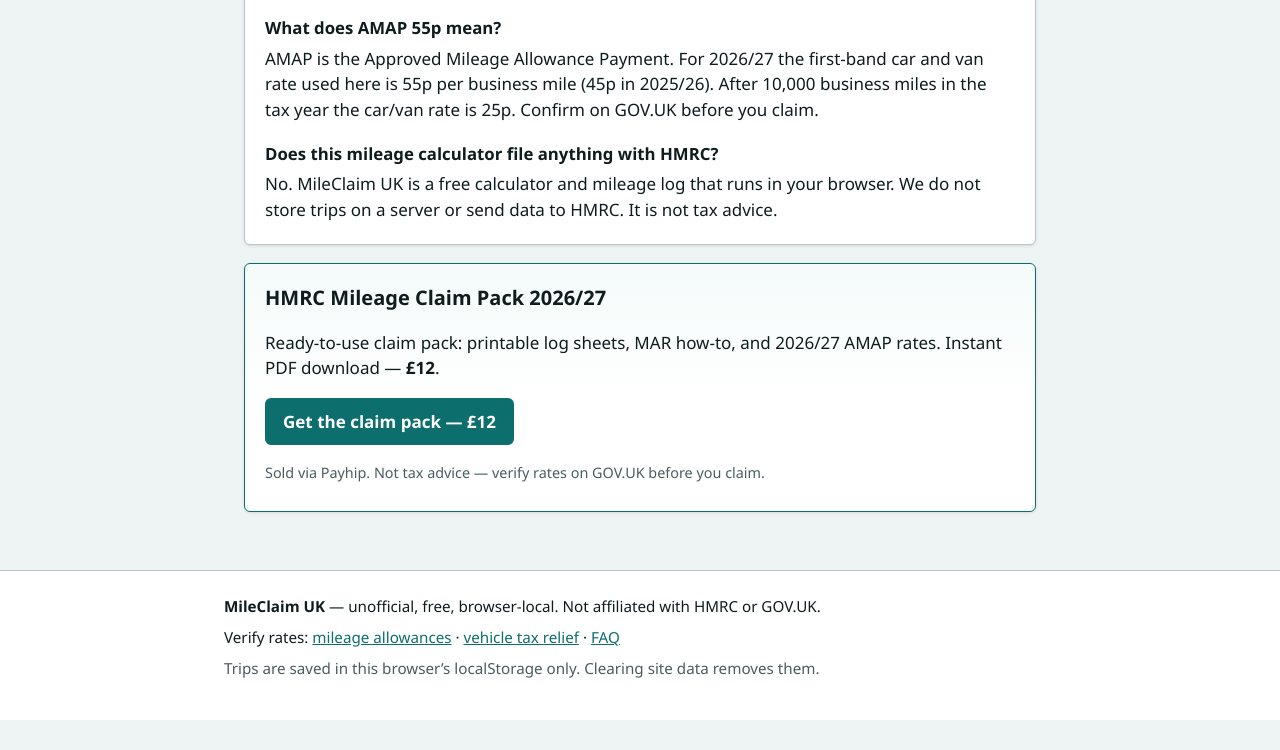
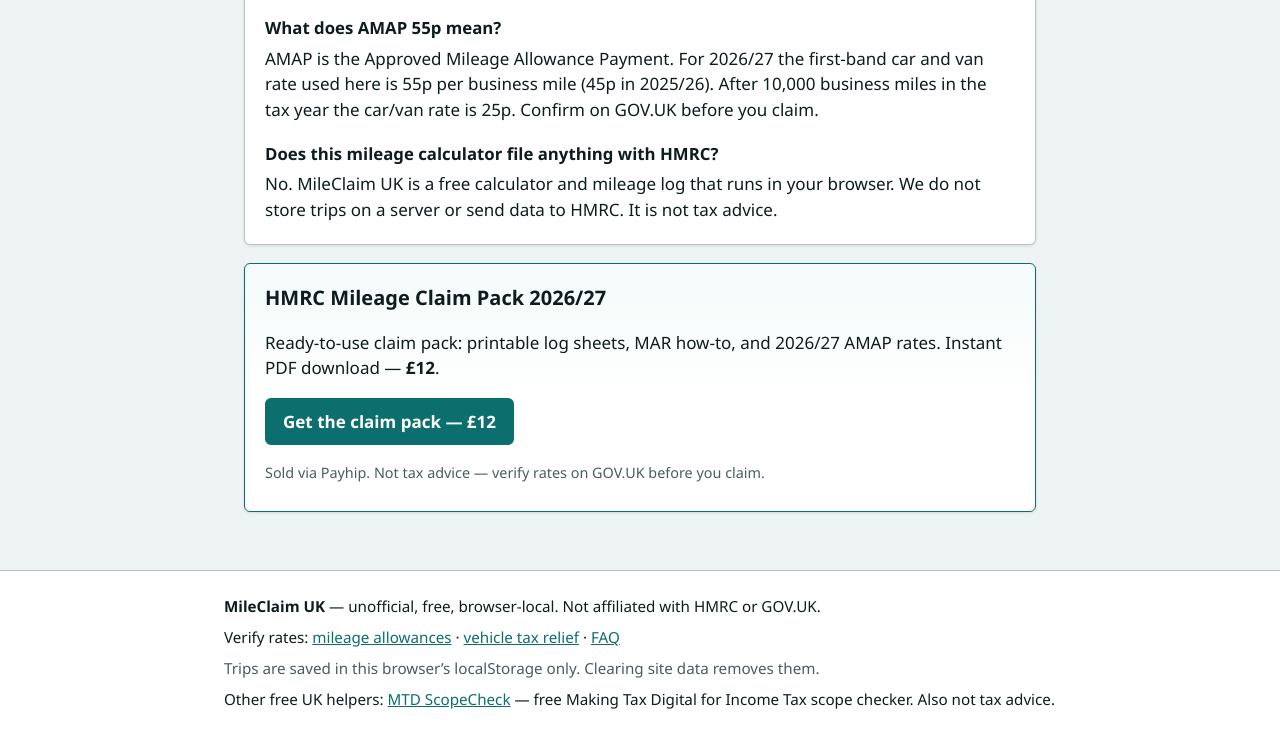
Before and after one commit to besttechguides/mileclaim-uk, a plain HTML site: page index.html in a window 1280 px wide. Shown: the part 2590-3340 px from the top of the page. Before the commit the page ends 3310 px from the top, so only its background shows below. Drawn offline with Linux system fonts and the light colour scheme.

Commit message:
Add footer cross-link to free MTD ScopeCheck helper

```diff
--- a/index.html
+++ b/index.html
@@ -259,6 +259,7 @@
       <p><strong>MileClaim UK</strong> — unofficial, free, browser-local. Not affiliated with HMRC or GOV.UK.</p>
       <p>Verify rates: <a href="https://www.gov.uk/government/publications/rates-and-allowances-travel-mileage-and-fuel-allowances/travel-mileage-and-fuel-rates-and-allowances" rel="noopener noreferrer" target="_blank">mileage allowances</a> · <a href="https://www.gov.uk/tax-relief-for-employees/vehicles-you-use-for-work" rel="noopener noreferrer" target="_blank">vehicle tax relief</a> · <a href="#faq">FAQ</a></p>
       <p class="muted">Trips are saved in this browser’s localStorage only. Clearing site data removes them.</p>
+      <p>Other free UK helpers: <a href="https://besttechguides.github.io/mtd-scopecheck/" rel="noopener noreferrer">MTD ScopeCheck</a> — free Making Tax Digital for Income Tax scope checker. Also not tax advice.</p>
     </div>
   </footer>
 
```
